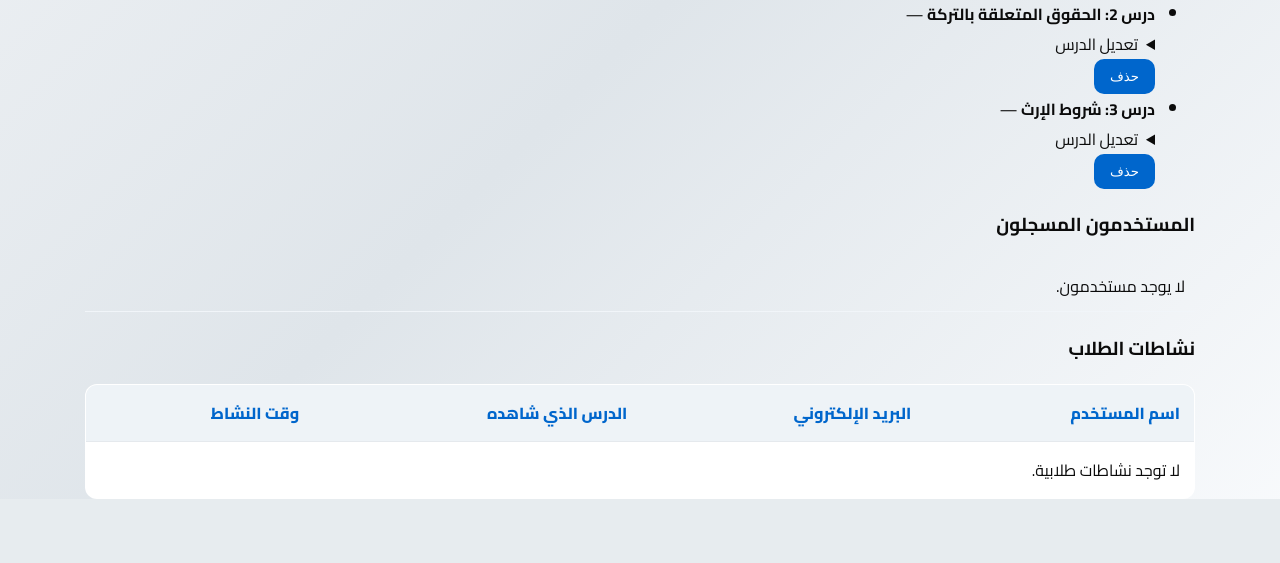
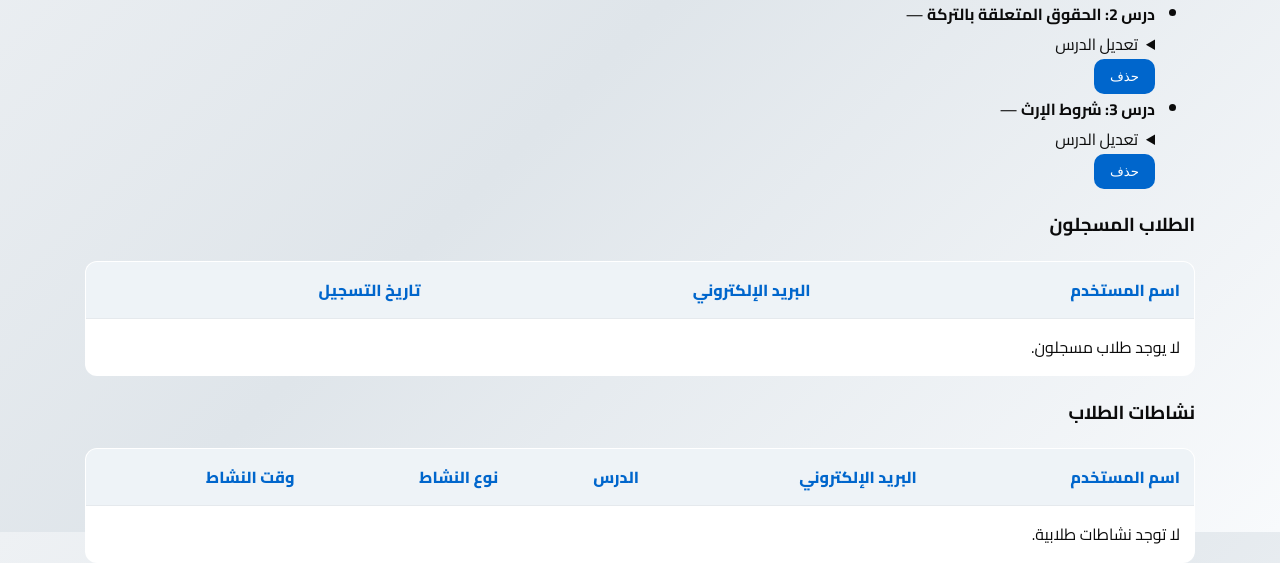
Before and after one commit to mustaphtouray7-svg/lessons-project-, a Flask app: template templates/admin.html in a window 1280 px wide. Shown: the part 1068-1631 px from the top of the page. Before the commit the page ends 1567 px from the top, so only its background shows below. Run offline with Flask 3, Linux system fonts and the light colour scheme; the template is opened without the code that fills it: values that come from a table or form of the project are taken from there, others are empty; some libraries are stand-ins or nearby versions.

Commit message:
Separate student registrations and activities tables

```diff
--- a/templates/admin.html
+++ b/templates/admin.html
@@ -69,12 +69,29 @@
             </ul>
         </section>
         <section>
-            <h3>المستخدمون المسجلون</h3>
-            <ul class="admin-list">
-                {% for u in users %}
-                <li>{{ u.username }} - {{ u.email }} - {{ u.created_at.strftime('%Y-%m-%d') }}</li>
-                {% else %}<li>لا يوجد مستخدمون.</li>{% endfor %}
-            </ul>
+            <h3>الطلاب المسجلون</h3>
+            <div style="overflow-x:auto;">
+                <table class="activity-table">
+                    <thead>
+                        <tr>
+                            <th>اسم المستخدم</th>
+                            <th>البريد الإلكتروني</th>
+                            <th>تاريخ التسجيل</th>
+                        </tr>
+                    </thead>
+                    <tbody>
+                        {% for u in users %}
+                        <tr>
+                            <td>{{ u.username }}</td>
+                            <td>{{ u.email }}</td>
+                            <td>{{ u.created_at.strftime('%Y-%m-%d %H:%M') }}</td>
+                        </tr>
+                        {% else %}
+                        <tr><td colspan="3">لا يوجد طلاب مسجلون.</td></tr>
+                        {% endfor %}
+                    </tbody>
+                </table>
+            </div>
         </section>
         <section>
             <h3>نشاطات الطلاب</h3>
@@ -84,7 +101,8 @@
                         <tr>
                             <th>اسم المستخدم</th>
                             <th>البريد الإلكتروني</th>
-                            <th>الدرس الذي شاهده</th>
+                            <th>الدرس</th>
+                            <th>نوع النشاط</th>
                             <th>وقت النشاط</th>
                         </tr>
                     </thead>
@@ -94,10 +112,11 @@
                             <td>{{ user.username }}</td>
                             <td>{{ user.email }}</td>
                             <td>{{ lesson.title if lesson else '—' }}</td>
+                            <td>{{ 'شاهد الدرس' if activity.action == 'viewed_lesson' else ('أكمل الدرس' if activity.action == 'completed_lesson' else activity.action) }}</td>
                             <td>{{ activity.timestamp.strftime('%Y-%m-%d %H:%M') }}</td>
                         </tr>
                         {% else %}
-                        <tr><td colspan="4">لا توجد نشاطات طلابية.</td></tr>
+                        <tr><td colspan="5">لا توجد نشاطات طلابية.</td></tr>
                         {% endfor %}
                     </tbody>
                 </table>
```
